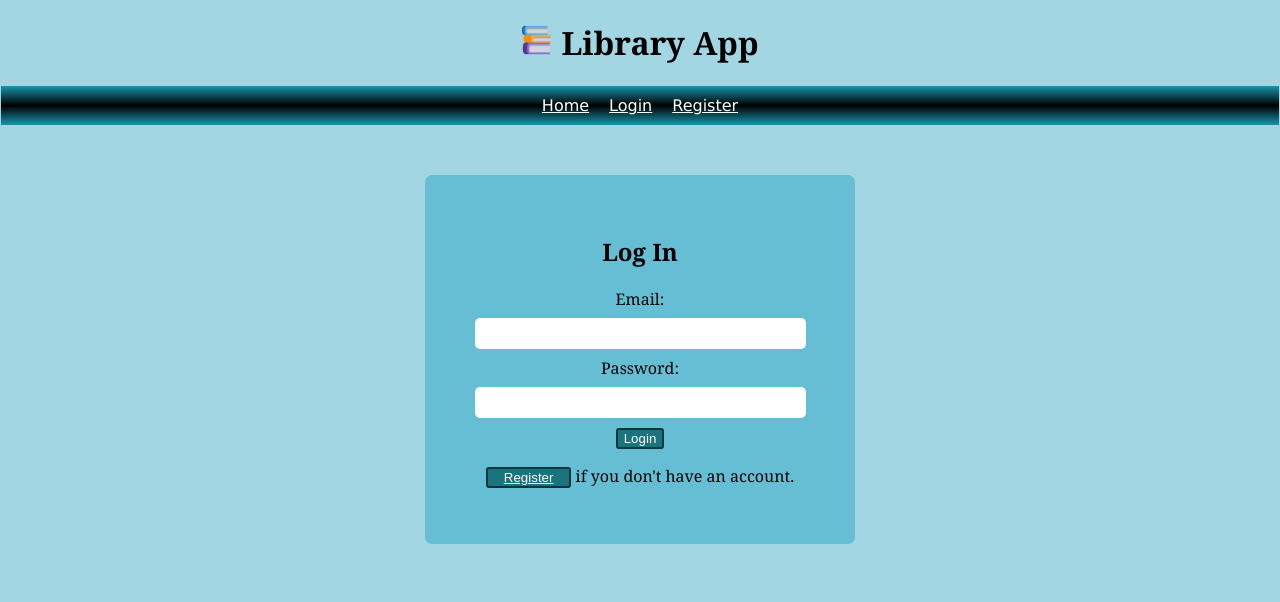
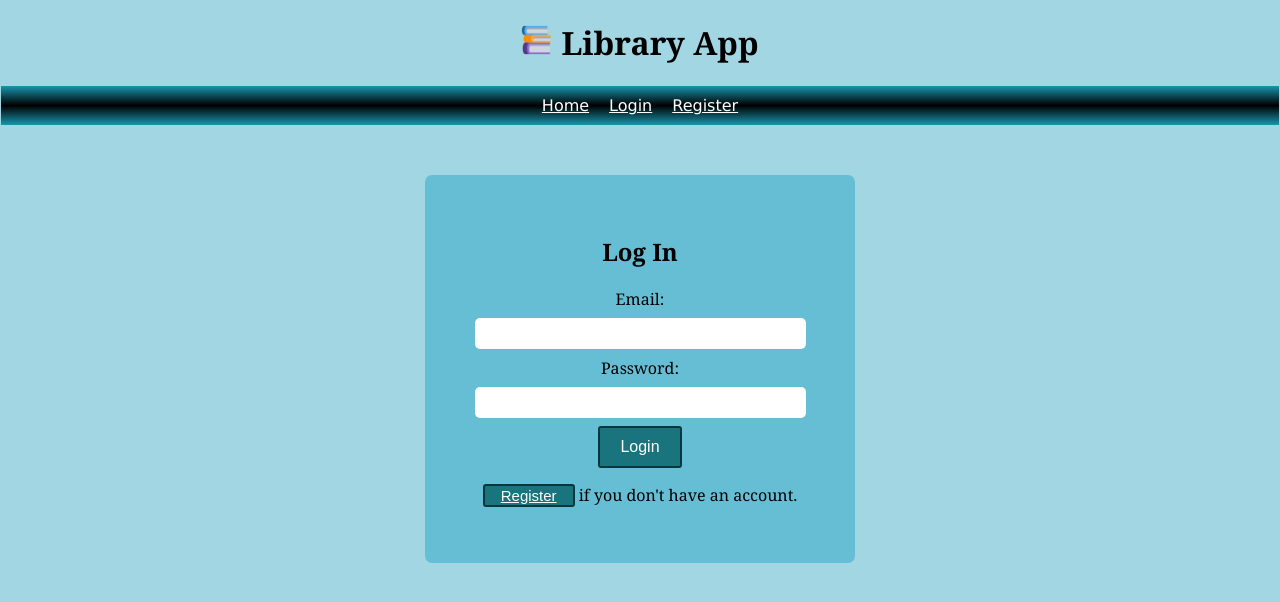
Before and after one commit to iiliev84/BookBuddy, a React (Vite) app: page /login in a window 1280 px wide. Shown: the top 602 px of the page. Built offline with nearby package versions, Linux system fonts and the light colour scheme.

Commit message:
updated css styling

```diff
--- a/src/components/Login.jsx
+++ b/src/components/Login.jsx
@@ -56,7 +56,7 @@ function LogIn({setToken}){
                     required
                 />
             </label>
-            <button type="submit">Login</button>
+            <button className="login-button" type="submit">Login</button>
             <p><button><Link className="nav-link" to="/register">Register</Link> </button> if you don't have an account.</p>
         </form>
         </div>
--- a/src/components/Register.jsx
+++ b/src/components/Register.jsx
@@ -74,7 +74,7 @@ function Register() {
                     required
                     onChange={(e) => setPassword(e.target.value)} />
                 </label>
-                <button>Submit</button>
+                <button className="register-button">Submit</button>
                 <p><button><Link className="nav-link"to="/login">Login</Link> </button> if you have an account.</p>
             </form>
             </div>
--- a/src/index.css
+++ b/src/index.css
@@ -149,10 +149,12 @@ h1 {
     color: white;
     border: 2px solid #07373c;
     border-radius: 3px;
+    font-size: 15px;
+    cursor: pointer;
   }
 
   button:hover {
-    background-color: #2fa8b5;
+    background-color: #1d99d7;
     border-color: #022d32;
   }
 
@@ -162,3 +164,13 @@ h1 {
     border: 1px solid white;
     border-radius: 3px;
   }
+
+  .login-button {
+    padding: 10px 20px;
+    font-size: 16px;
+  }
+
+  .register-button {
+    padding: 10px 20px;
+    font-size: 16px;
+  }
```
